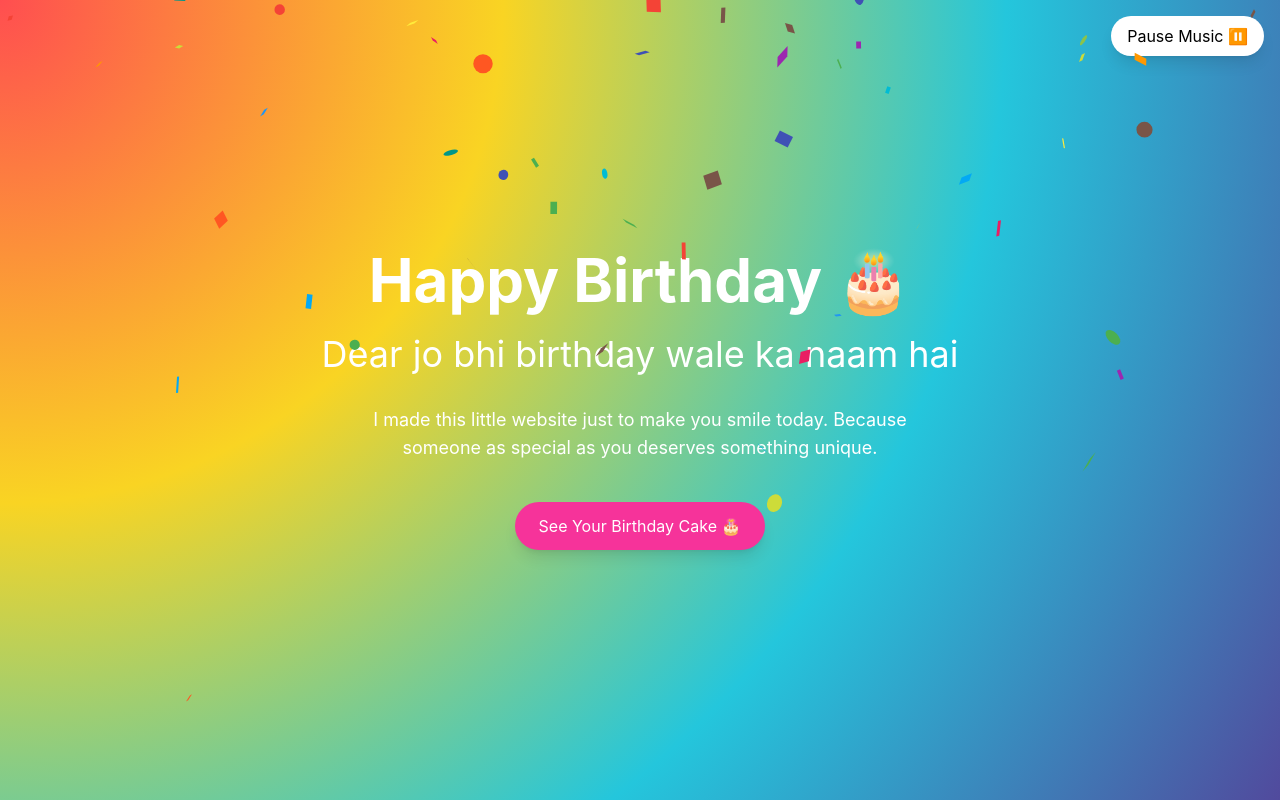
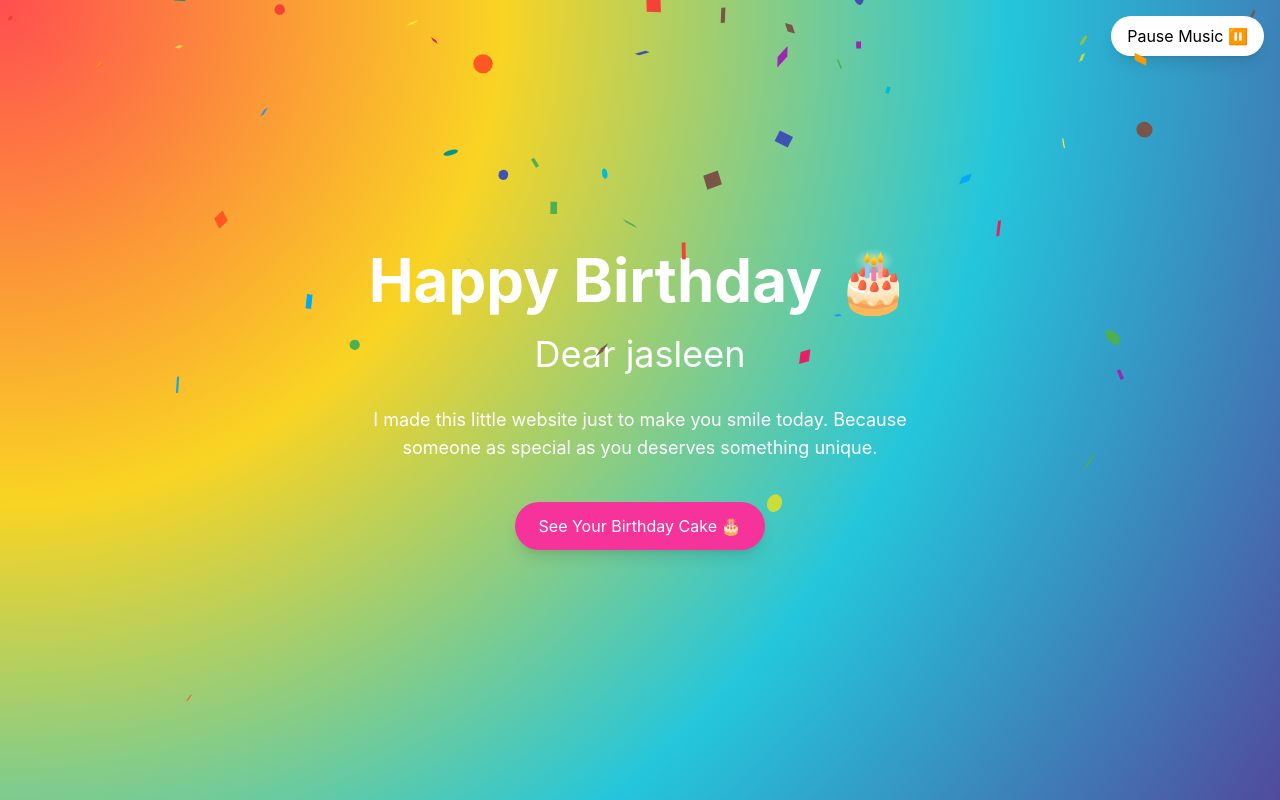
Before and after one commit to jojojoker1906/birthday, a React (Vite) app: page / in a window 1280 px wide. Both pictures are taken after a click on the button "Click Here". Built offline with nearby package versions, Linux system fonts and the light colour scheme.

Commit message:
Update App.jsx

```diff
--- a/src/App.jsx
+++ b/src/App.jsx
@@ -393,7 +393,7 @@ export default function App() {
               transition={{ delay: 1 }}
               className="text-2xl sm:text-3xl md:text-4xl mt-6 cursor-pointer"
             >
-              Dear jo bhi birthday wale ka naam hai
+              Dear jasleen
             </motion.h2>
 
             <motion.p
```
